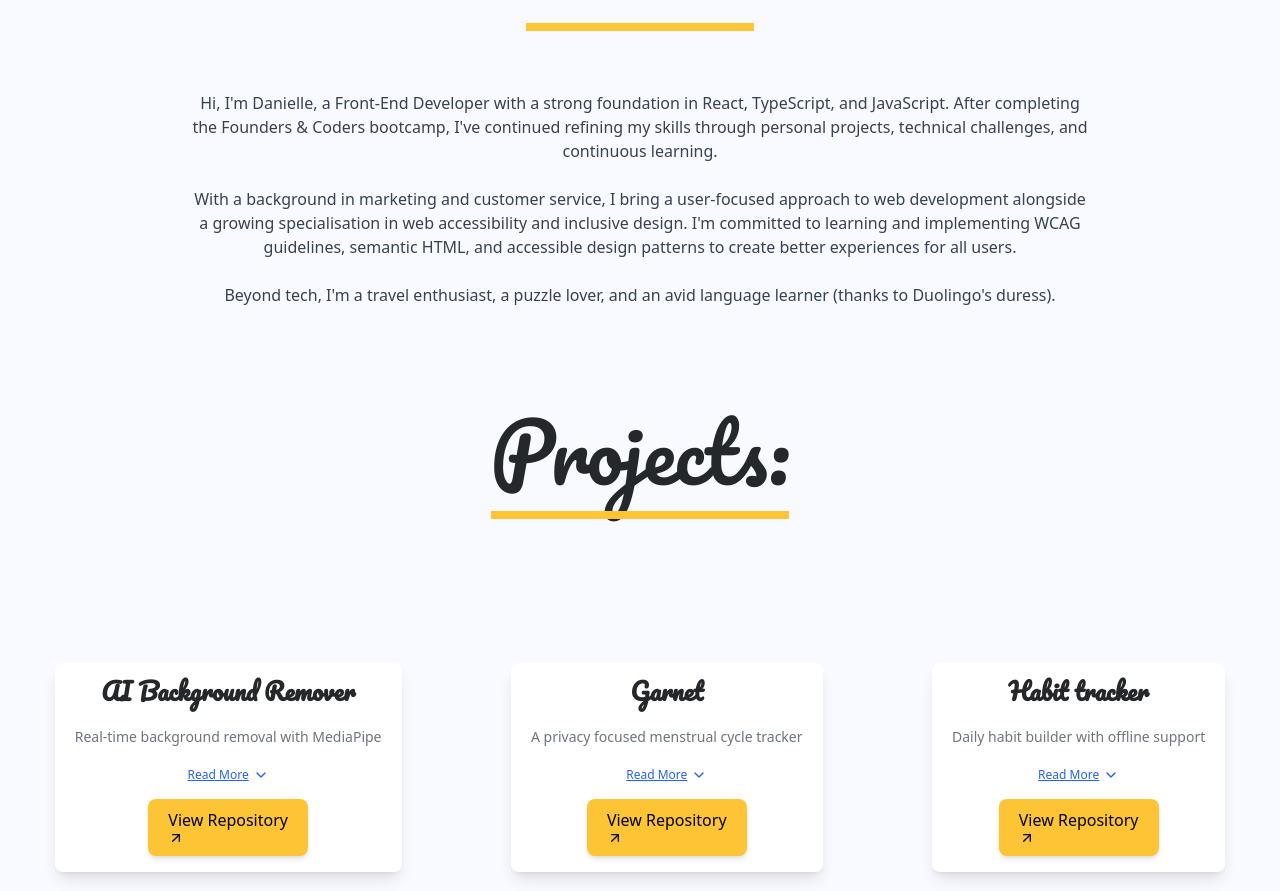
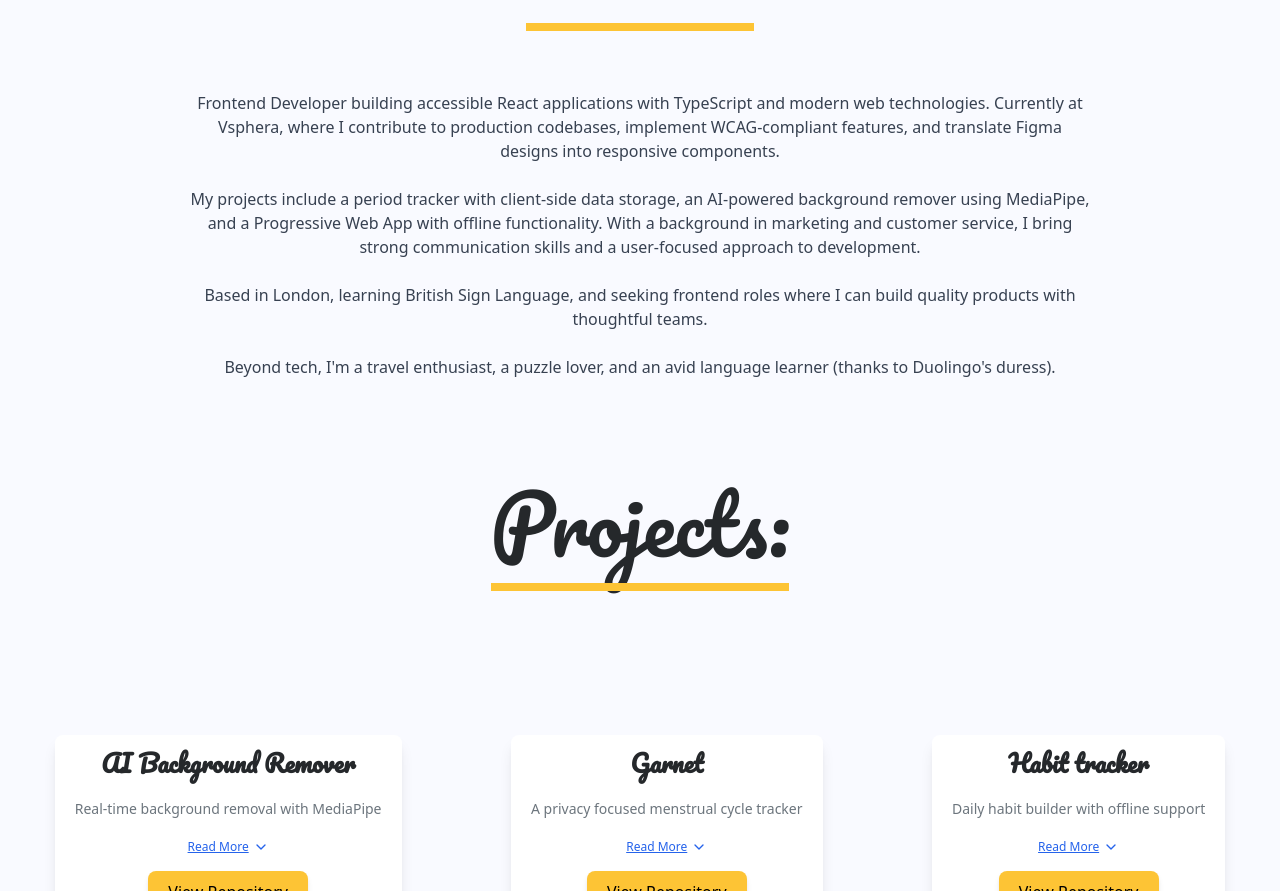
Before and after one commit to Danielle73/Danielle-React-Portfolio, a React (Vite) app in the folder my-portfolio/: page / in a window 1280 px wide. Shown: the part 874-1765 px from the top of the page. Built offline with nearby package versions, Linux system fonts and the light colour scheme.

Commit message:
chore: rewrite of about me section.

```diff
--- a/my-portfolio/src/pages/Homepage.jsx
+++ b/my-portfolio/src/pages/Homepage.jsx
@@ -7,16 +7,21 @@ const Homepage = () => {
         <div className="aboutContainer text-wrap flex-col p-8 ml-36 mr-36">
 
         <p className="text-gray-700">
-          Hi, I&apos;m Danielle, a Front-End Developer with a strong foundation in React, TypeScript, and JavaScript.
-          After completing the Founders & Coders bootcamp, I&apos;ve continued refining my skills through personal projects,
-          technical challenges, and continuous learning.
+          Frontend Developer building accessible React applications with TypeScript and
+          modern web technologies. Currently at Vsphera, where I contribute to production
+          codebases, implement WCAG-compliant features, and translate Figma designs into
+          responsive components. </p>
+          <br />
+          <p className="text-gray-700">
+          My projects include a period tracker with client-side data storage, an
+          AI-powered background remover using MediaPipe, and a Progressive Web App with
+          offline functionality. With a background in marketing and customer service, I
+          bring strong communication skills and a user-focused approach to development.
           </p>
           <br />
           <p className="text-gray-700">
-            With a background in marketing and customer service, I bring a user-focused approach to web development
-            alongside a growing specialisation in web accessibility and inclusive design.
-            I&apos;m committed to learning and implementing WCAG guidelines, semantic HTML, and accessible design patterns
-            to create better experiences for all users.
+          Based in London, learning British Sign Language, and seeking frontend roles
+          where I can build quality products with thoughtful teams.
             </p>
           <br />
         <p className="text-gray-700">Beyond tech, I&apos;m a travel enthusiast, a puzzle lover, and an avid language learner (thanks to Duolingo&apos;s duress).</p>
```
